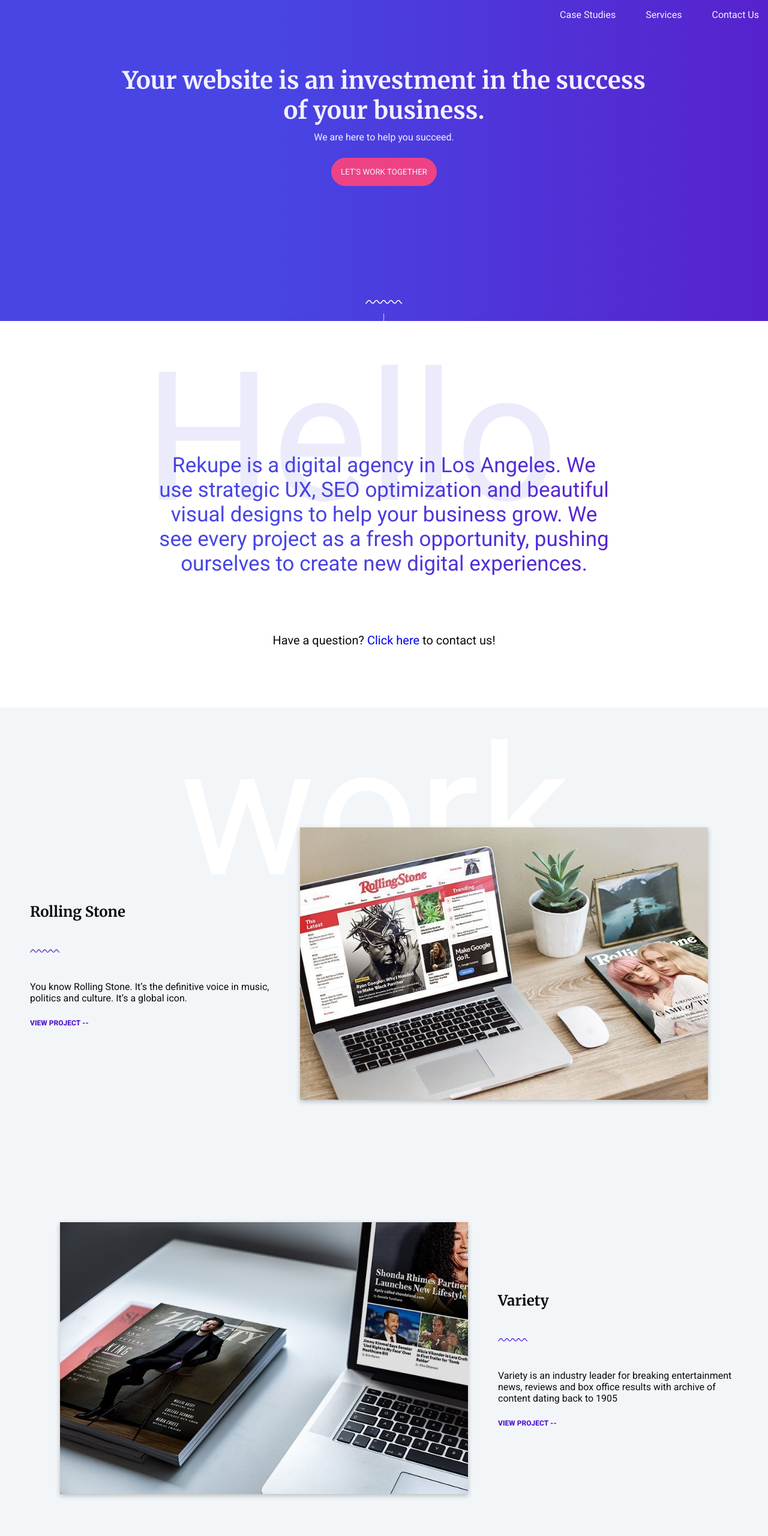
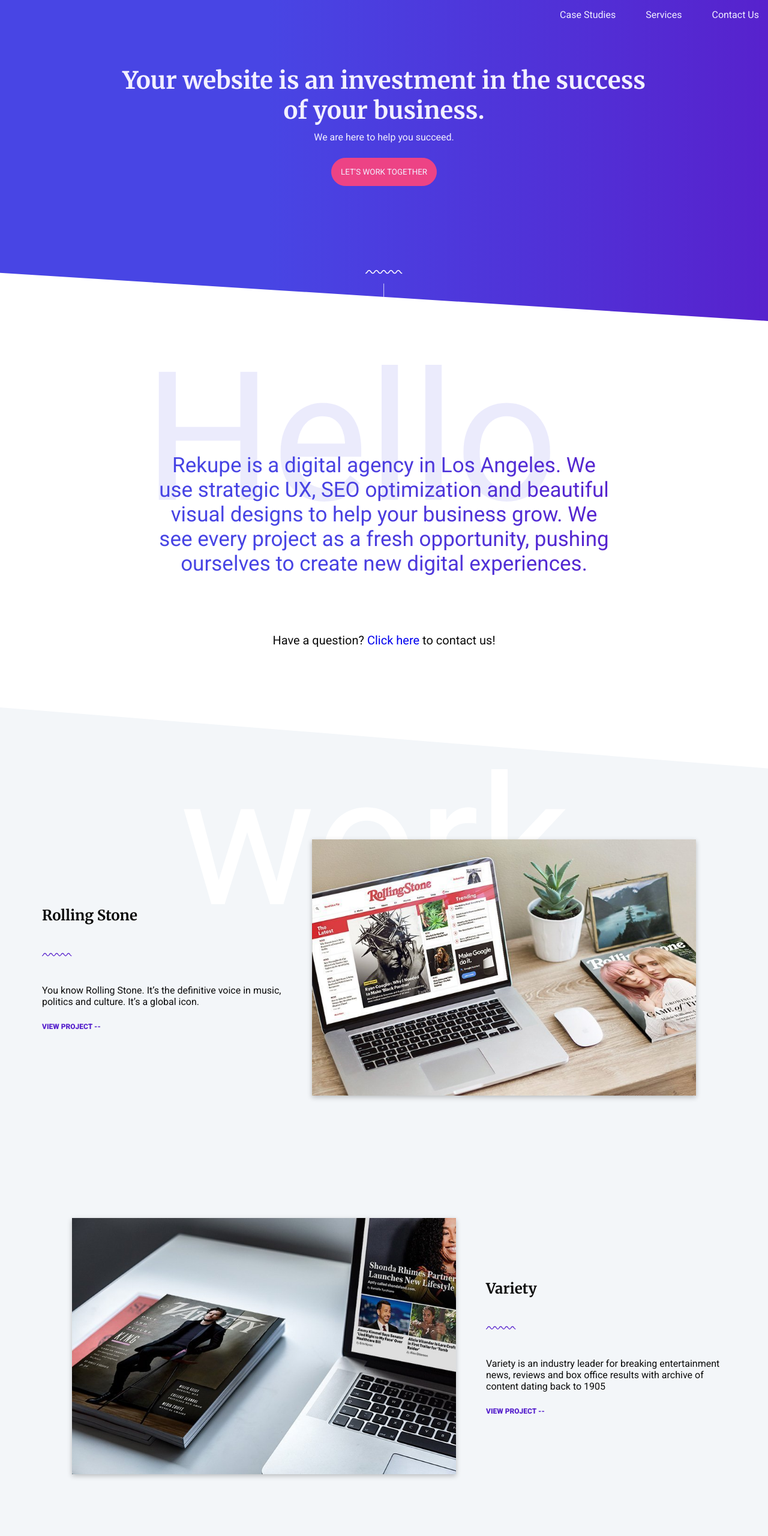
Before and after one commit to Kim007dus/concept-website, a plain HTML site: page index.html in a window 1280 px wide. Shown: the top 2560 px of the page at 60% size. Drawn offline with Linux system fonts and the light colour scheme.

Commit message:
add polygon for style

```diff
--- a/styles.css
+++ b/styles.css
@@ -77,6 +77,8 @@
     color: var(--color-bigtext);
     padding-bottom: 200px;
     position: relative;
+    clip-path: polygon(0 0, 100% 0, 100% 100%, 0 85%);
+
 }
 
 .navbar {
@@ -108,7 +110,7 @@
     width: 100px;
     aspect-ratio: 1/1;
     position: absolute;
-    top: 500px;
+    top: 450px;
 }
 
 h1 {
@@ -162,8 +164,9 @@
     display: flex;
     flex-direction: column;
     background-color: var(--color-bg-projects);
-    padding: 50px;
+    padding: 70px;
     position: relative;
+    clip-path: polygon(0 0, 100% 5%, 100% 100%, 0 95%);
 
 }
 
@@ -172,7 +175,7 @@
     color: white;
     font-size: 300px;
     position: absolute;
-    top: 0;
+    top: 50px;
     left: 300px;
 
 }
@@ -283,6 +286,7 @@
     background: var(--color-gradient);
     color: var(--color-bigtext);
     padding-top: 50px;
+    clip-path: polygon(0 0, 100% 15%, 100% 100%, 0 100%);
 
 }
 
```
Also changed, not shown: index.html (+0 -1 lines).
